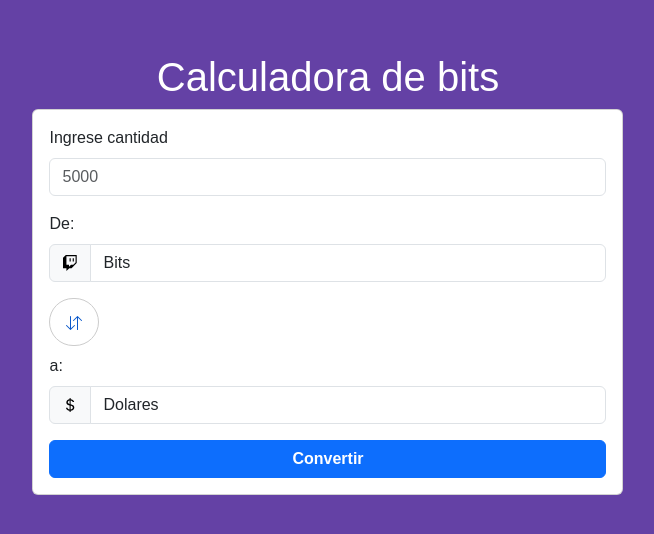
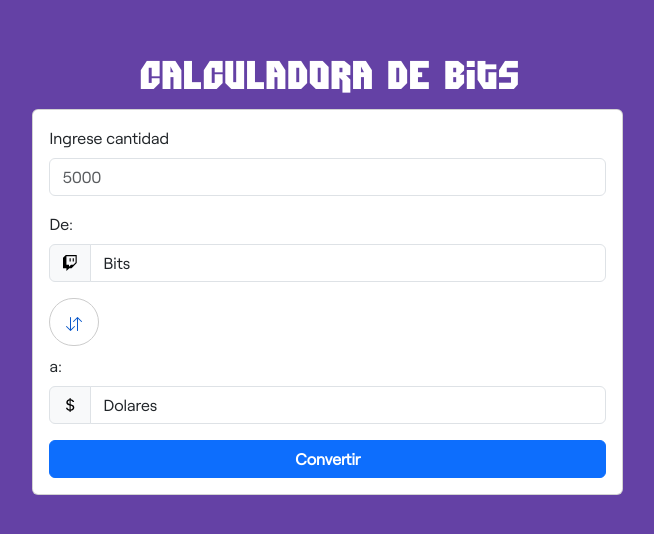
Before and after one commit to BryanCloudDev/twitchConversor, a plain HTML site: page index.html in a window 1280 px wide. Shown: the part 126-660 px from the top of the page, without its empty margins (312-966 px from the left). Drawn offline with nearby package versions, Linux system fonts and the light colour scheme.

Commit message:
adding fonts

```diff
--- a/styles/styles.min.css
+++ b/styles/styles.min.css
@@ -1 +1 @@
-body{font-family:RoobertRegular,sans-serif}h1{font-family:DIMITRI_,sans-serif;text-align:center}.bg-twitch{background-color:#6441a5}.container-main{width:90%;max-width:591px}.input div input:focus{box-shadow:none}.convert-btn{display:inline-block;border:1px solid #ccc;border-radius:25px;padding:10px}input[type=number]::-webkit-inner-spin-button,input[type=number]::-webkit-outer-spin-button{-webkit-appearance:none;margin:0}
+@font-face{font-family:DIMITRI_;src:url(../fonts/twitch-logo/DIMITRI_.ttf) format("truetype")}@font-face{font-family:RoobertRegular;src:url(../fonts/roobert/RoobertRegular.woff) format("truetype")}body{font-family:RoobertRegular,sans-serif}h1{font-family:DIMITRI_,sans-serif;text-align:center}.bg-twitch{background-color:#6441a5}.container-main{width:90%;max-width:591px}.input div input:focus{box-shadow:none}.convert-btn{display:inline-block;border:1px solid #ccc;border-radius:25px;padding:10px}input[type=number]::-webkit-inner-spin-button,input[type=number]::-webkit-outer-spin-button{-webkit-appearance:none;margin:0}
```
Also changed, not shown: index.html (+0 -1 lines).
